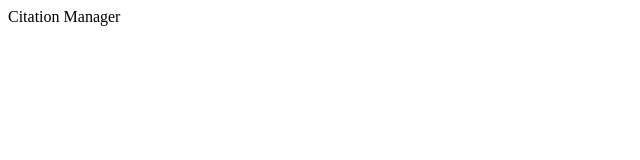
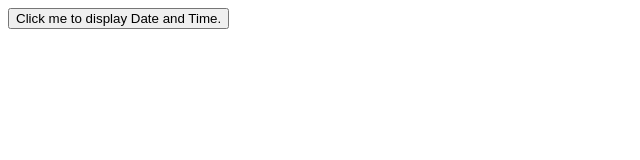
Before and after one commit to 21rydo125/CitationManager, a plain HTML site: page index.html in a window 1280 px wide. Shown: the whole page, without its empty margins (0-640 px from the left). Drawn offline with Linux system fonts and the light colour scheme.

Commit message:
Update index.html

```diff
--- a/index.html
+++ b/index.html
@@ -6,7 +6,9 @@
 </head>
 
 <body>
-Citation Manager
+<button type="button"
+onclick="document.getElementById('demo').innerHTML = Date()">
+Click me to display Date and Time.</button>
 </body>
 
 </html>
```
